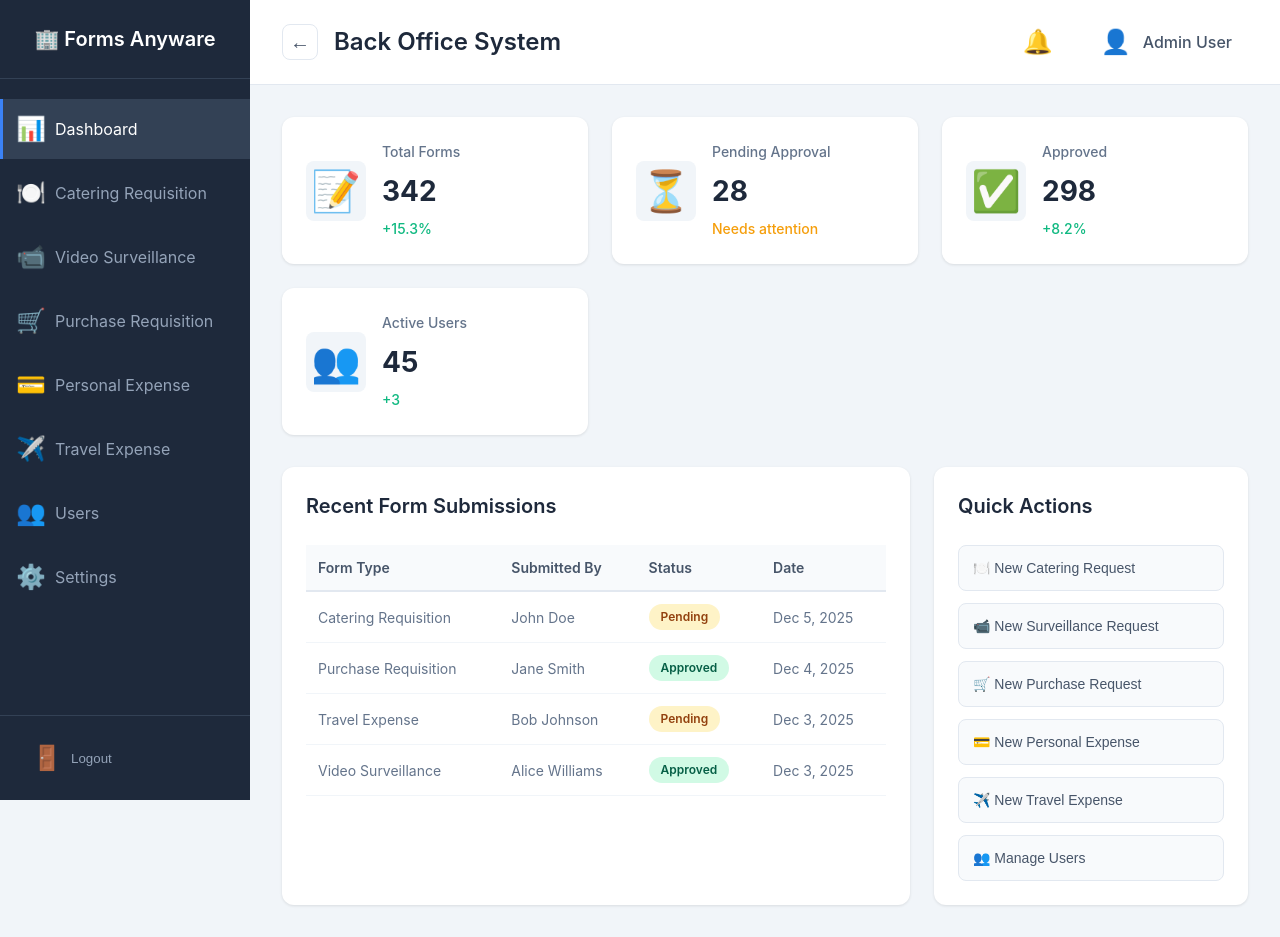
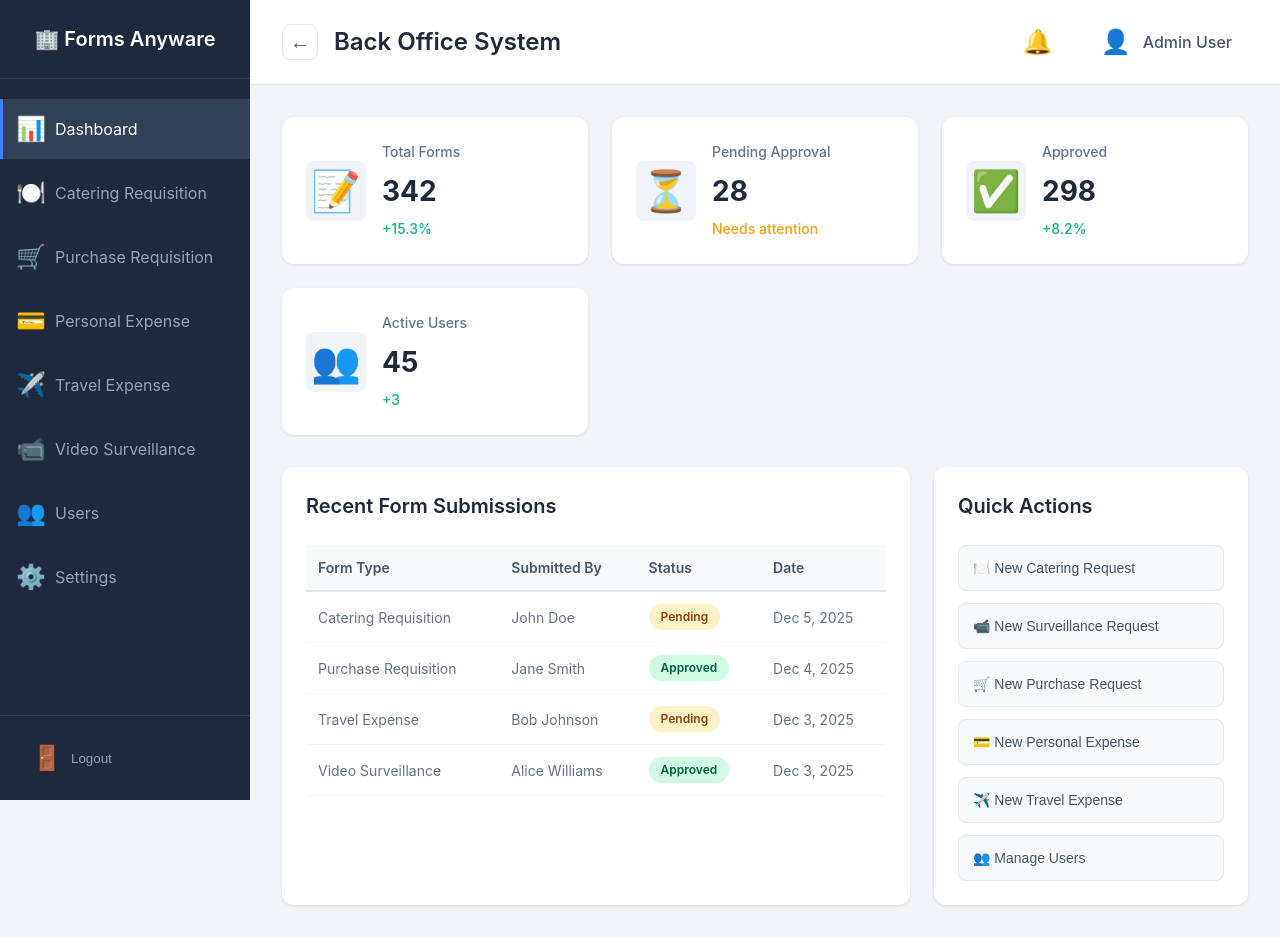
Before and after one commit to vpteruel/hpha-back-office-system, a React app in the folder apps/frontend/: page / in a window 1280 px wide. Built offline with nearby package versions, Linux system fonts and the light colour scheme; the HTML template or start-up script is replaced by a standard one.

Commit message:
feat: refactor routing and sidebar components for improved navigation

```diff
--- a/apps/frontend/src/App.tsx
+++ b/apps/frontend/src/App.tsx
@@ -1,13 +1,9 @@
+import { RouterProvider } from "@tanstack/react-router";
 import "./App.css";
-import { AdminLayout } from "./components/AdminLayout";
-import { DashboardContent } from "./components/DashboardContent";
+import { router } from "./router";
 
 function App() {
-  return (
-    <AdminLayout>
-      <DashboardContent />
-    </AdminLayout>
-  );
+  return <RouterProvider router={router} />;
 }
 
 export default App;
--- a/apps/frontend/src/components/Sidebar.tsx
+++ b/apps/frontend/src/components/Sidebar.tsx
@@ -1,4 +1,4 @@
-import { useState } from "react";
+import { Link, useRouterState } from "@tanstack/react-router";
 import "./Sidebar.css";
 
 interface MenuItem {
@@ -15,12 +15,6 @@ const menuItems: MenuItem[] = [
     label: "Catering Requisition",
     icon: "🍽️",
     path: "/forms/catering",
-  },
-  {
-    id: "surveillance",
-    label: "Video Surveillance",
-    icon: "📹",
-    path: "/forms/surveillance",
   },
   {
     id: "purchase",
@@ -40,6 +34,12 @@ const menuItems: MenuItem[] = [
     icon: "✈️",
     path: "/forms/travel-expense",
   },
+  {
+    id: "surveillance",
+    label: "Video Surveillance",
+    icon: "📹",
+    path: "/forms/surveillance",
+  },
   { id: "users", label: "Users", icon: "👥", path: "/users" },
   { id: "settings", label: "Settings", icon: "⚙️", path: "/settings" },
 ];
@@ -49,7 +49,8 @@ interface SidebarProps {
 }
 
 export function Sidebar({ isCollapsed }: SidebarProps) {
-  const [activeItem, setActiveItem] = useState("dashboard");
+  const routerState = useRouterState();
+  const currentPath = routerState.location.pathname;
 
   return (
     <aside className={`sidebar ${isCollapsed ? "collapsed" : ""}`}>
@@ -61,18 +62,14 @@ export function Sidebar({ isCollapsed }: SidebarProps) {
         <ul>
           {menuItems.map((item) => (
             <li key={item.id}>
-              <a
-                href={item.path}
-                className={`nav-item ${activeItem === item.id ? "active" : ""}`}
-                onClick={(e) => {
-                  e.preventDefault();
-                  setActiveItem(item.id);
-                }}
+              <Link
+                to={item.path}
+                className={`nav-item ${currentPath === item.path ? "active" : ""}`}
                 title={isCollapsed ? item.label : undefined}
               >
                 <span className="icon">{item.icon}</span>
                 {!isCollapsed && <span className="label">{item.label}</span>}
-              </a>
+              </Link>
             </li>
           ))}
         </ul>
--- /dev/null
+++ b/apps/frontend/src/router.tsx
@@ -0,0 +1,182 @@
+import {
+  createRootRoute,
+  createRoute,
+  createRouter,
+  Outlet,
+} from "@tanstack/react-router";
+import { AdminLayout } from "./components/AdminLayout";
+import { DashboardContent } from "./components/DashboardContent";
+import { CateringDetail } from "./pages/forms/catering/CateringDetail";
+import { CateringForm } from "./pages/forms/catering/CateringForm";
+import { CateringList } from "./pages/forms/catering/CateringList";
+import { PersonalExpenseDetail } from "./pages/forms/personal-expense/PersonalExpenseDetail";
+import { PersonalExpenseForm } from "./pages/forms/personal-expense/PersonalExpenseForm";
+import { PersonalExpenseList } from "./pages/forms/personal-expense/PersonalExpenseList";
+import { PurchaseDetail } from "./pages/forms/purchase/PurchaseDetail";
+import { PurchaseForm } from "./pages/forms/purchase/PurchaseForm";
+import { PurchaseList } from "./pages/forms/purchase/PurchaseList";
+import { SurveillanceDetail } from "./pages/forms/surveillance/SurveillanceDetail";
+import { SurveillanceForm } from "./pages/forms/surveillance/SurveillanceForm";
+import { SurveillanceList } from "./pages/forms/surveillance/SurveillanceList";
+import { TravelExpenseDetail } from "./pages/forms/travel-expense/TravelExpenseDetail";
+import { TravelExpenseForm } from "./pages/forms/travel-expense/TravelExpenseForm";
+import { TravelExpenseList } from "./pages/forms/travel-expense/TravelExpenseList";
+import { SettingsPage } from "./pages/settings/SettingsPage";
+import { UsersPage } from "./pages/users/UsersPage";
+
+// Root route with AdminLayout
+const rootRoute = createRootRoute({
+  component: () => (
+    <AdminLayout>
+      <Outlet />
+    </AdminLayout>
+  ),
+});
+
+// Dashboard
+const indexRoute = createRoute({
+  getParentRoute: () => rootRoute,
+  path: "/",
+  component: DashboardContent,
+});
+
+// Users
+const usersRoute = createRoute({
+  getParentRoute: () => rootRoute,
+  path: "/users",
+  component: UsersPage,
+});
+
+// Catering routes
+const cateringRoute = createRoute({
+  getParentRoute: () => rootRoute,
+  path: "/forms/catering",
+  component: CateringList,
+});
+
+const cateringNewRoute = createRoute({
+  getParentRoute: () => rootRoute,
+  path: "/forms/catering/new",
+  component: CateringForm,
+});
+
+const cateringDetailRoute = createRoute({
+  getParentRoute: () => rootRoute,
+  path: "/forms/catering/$id",
+  component: CateringDetail,
+});
+
+// Surveillance routes
+const surveillanceRoute = createRoute({
+  getParentRoute: () => rootRoute,
+  path: "/forms/surveillance",
+  component: SurveillanceList,
+});
+
+const surveillanceNewRoute = createRoute({
+  getParentRoute: () => rootRoute,
+  path: "/forms/surveillance/new",
+  component: SurveillanceForm,
+});
+
+const surveillanceDetailRoute = createRoute({
+  getParentRoute: () => rootRoute,
+  path: "/forms/surveillance/$id",
+  component: SurveillanceDetail,
+});
+
+// Purchase routes
+const purchaseRoute = createRoute({
+  getParentRoute: () => rootRoute,
+  path: "/forms/purchase",
+  component: PurchaseList,
+});
+
+const purchaseNewRoute = createRoute({
+  getParentRoute: () => rootRoute,
+  path: "/forms/purchase/new",
+  component: PurchaseForm,
+});
+
+const purchaseDetailRoute = createRoute({
+  getParentRoute: () => rootRoute,
+  path: "/forms/purchase/$id",
+  component: PurchaseDetail,
+});
+
+// Personal Expense routes
+const personalExpenseRoute = createRoute({
+  getParentRoute: () => rootRoute,
+  path: "/forms/personal-expense",
+  component: PersonalExpenseList,
+});
+
+const personalExpenseNewRoute = createRoute({
+  getParentRoute: () => rootRoute,
+  path: "/forms/personal-expense/new",
+  component: PersonalExpenseForm,
+});
+
+const personalExpenseDetailRoute = createRoute({
+  getParentRoute: () => rootRoute,
+  path: "/forms/personal-expense/$id",
+  component: PersonalExpenseDetail,
+});
+
+// Travel Expense routes
+const travelExpenseRoute = createRoute({
+  getParentRoute: () => rootRoute,
+  path: "/forms/travel-expense",
+  component: TravelExpenseList,
+});
+
+const travelExpenseNewRoute = createRoute({
+  getParentRoute: () => rootRoute,
+  path: "/forms/travel-expense/new",
+  component: TravelExpenseForm,
+});
+
+const travelExpenseDetailRoute = createRoute({
+  getParentRoute: () => rootRoute,
+  path: "/forms/travel-expense/$id",
+  component: TravelExpenseDetail,
+});
+
+// Settings
+const settingsRoute = createRoute({
+  getParentRoute: () => rootRoute,
+  path: "/settings",
+  component: SettingsPage,
+});
+
+// Create route tree
+const routeTree = rootRoute.addChildren([
+  indexRoute,
+  usersRoute,
+  cateringRoute,
+  cateringNewRoute,
+  cateringDetailRoute,
+  surveillanceRoute,
+  surveillanceNewRoute,
+  surveillanceDetailRoute,
+  purchaseRoute,
+  purchaseNewRoute,
+  purchaseDetailRoute,
+  personalExpenseRoute,
+  personalExpenseNewRoute,
+  personalExpenseDetailRoute,
+  travelExpenseRoute,
+  travelExpenseNewRoute,
+  travelExpenseDetailRoute,
+  settingsRoute,
+]);
+
+// Create and export router
+export const router = createRouter({ routeTree });
+
+// Register router for type safety
+declare module "@tanstack/react-router" {
+  interface Register {
+    router: typeof router;
+  }
+}
```
Also changed, not shown: apps/frontend/src/pages/pages.css (added, +45 -0 lines).
